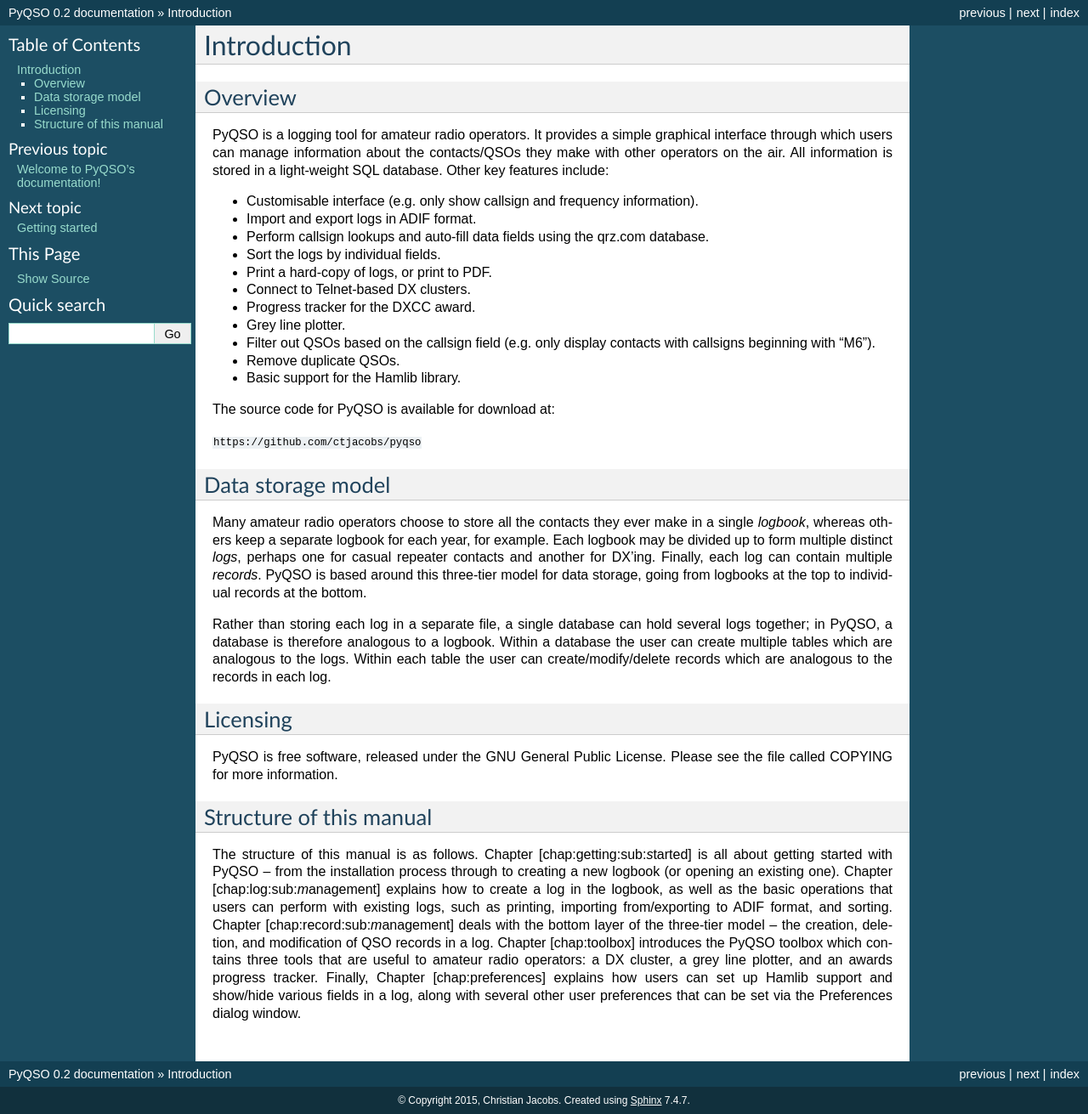
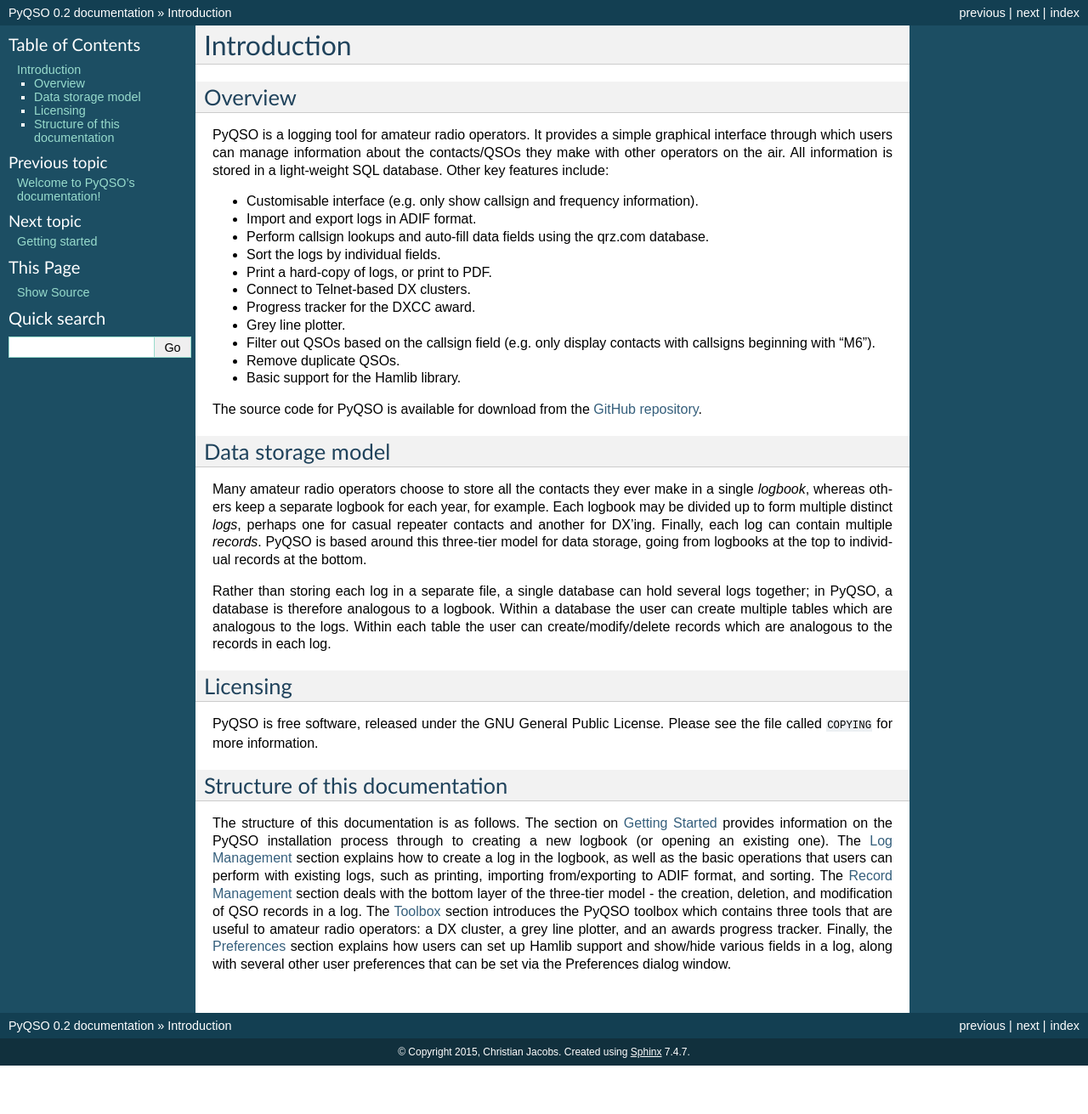
Before and after one commit to ctjacobs/pyqso, a Sphinx documentation site: the page built from docs/source/introduction.rst, in a window 1280 px wide. Shown: the whole page at 85% size. Built offline with Sphinx 7.4.7, drawn with Linux system fonts in a browser that asks for light colours; after the commit the page ends 1254 px from its top, so only the background shows below that.

Commit message:
Fixed up the Introduction.

```diff
--- a/docs/source/introduction.rst
+++ b/docs/source/introduction.rst
@@ -35,9 +35,7 @@
 
 -  Basic support for the Hamlib library.
 
-The source code for PyQSO is available for download at:
-
-``https://github.com/ctjacobs/pyqso``
+The source code for PyQSO is available for download from the `GitHub repository <https://github.com/ctjacobs/pyqso>`_.
 
 Data storage model
 ------------------
@@ -46,7 +44,7 @@
 make in a single *logbook*, whereas others keep a separate logbook for
 each year, for example. Each logbook may be divided up to form multiple
 distinct *logs*, perhaps one for casual repeater contacts and another
-for DX’ing. Finally, each log can contain multiple *records*. PyQSO is
+for DX'ing. Finally, each log can contain multiple *records*. PyQSO is
 based around this three-tier model for data storage, going from logbooks
 at the top to individual records at the bottom.
 
@@ -60,24 +58,9 @@
 Licensing
 ---------
 
-PyQSO is free software, released under the GNU General Public License.
-Please see the file called COPYING for more information.
+PyQSO is free software, released under the GNU General Public License. Please see the file called ``COPYING`` for more information.
 
-Structure of this manual
-------------------------
+Structure of this documentation
+-------------------------------
 
-The structure of this manual is as follows. Chapter
-[chap:getting:sub:`s`\ tarted] is all about getting started with PyQSO –
-from the installation process through to creating a new logbook (or
-opening an existing one). Chapter [chap:log:sub:`m`\ anagement] explains
-how to create a log in the logbook, as well as the basic operations that
-users can perform with existing logs, such as printing, importing
-from/exporting to ADIF format, and sorting. Chapter
-[chap:record:sub:`m`\ anagement] deals with the bottom layer of the
-three-tier model – the creation, deletion, and modification of QSO
-records in a log. Chapter [chap:toolbox] introduces the PyQSO toolbox
-which contains three tools that are useful to amateur radio operators: a
-DX cluster, a grey line plotter, and an awards progress tracker.
-Finally, Chapter [chap:preferences] explains how users can set up Hamlib
-support and show/hide various fields in a log, along with several other
-user preferences that can be set via the Preferences dialog window.
+The structure of this documentation is as follows. The section on `Getting Started <getting_started.html>`_ provides information on the PyQSO installation process through to creating a new logbook (or opening an existing one). The `Log Management <log_management.html>`_ section explains how to create a log in the logbook, as well as the basic operations that users can perform with existing logs, such as printing, importing from/exporting to ADIF format, and sorting. The `Record Management <record_management.html>`_ section deals with the bottom layer of the three-tier model - the creation, deletion, and modification of QSO records in a log. The `Toolbox <toolbox.html>`_ section introduces the PyQSO toolbox which contains three tools that are useful to amateur radio operators: a DX cluster, a grey line plotter, and an awards progress tracker. Finally, the `Preferences <preferences.html>`_ section explains how users can set up Hamlib support and show/hide various fields in a log, along with several other user preferences that can be set via the Preferences dialog window.
```
